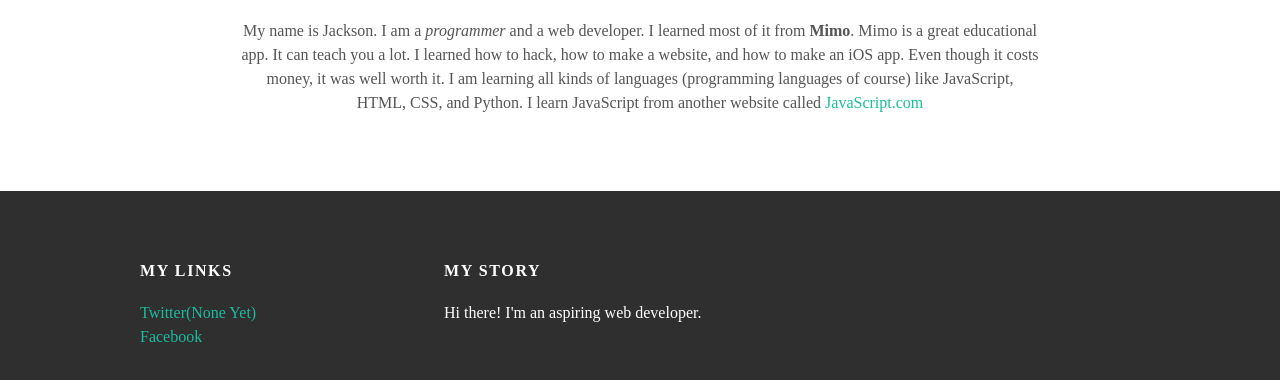
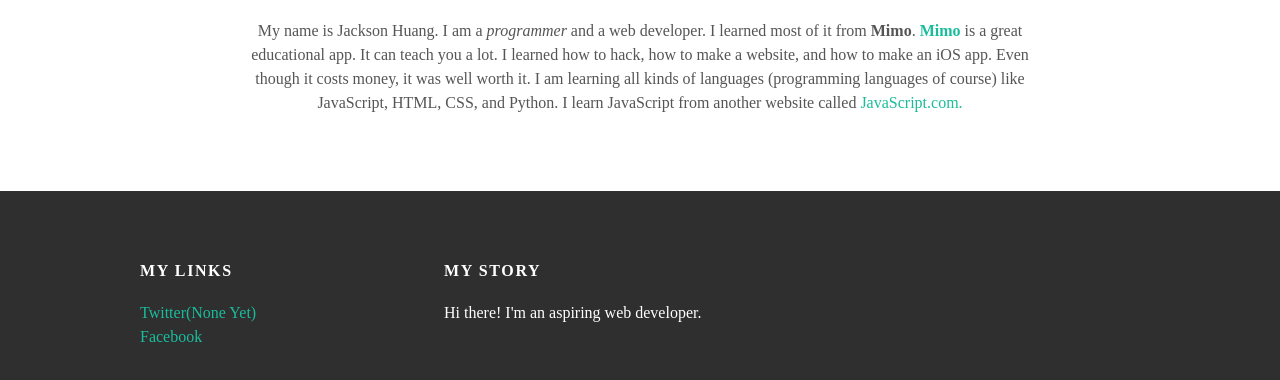
Before and after one commit to JacksonHuang366440/JacksonHuang366440.github.io, a plain HTML site: page about.html in a window 1280 px wide. Shown: the part 500-880 px from the top of the page. Drawn offline with Linux system fonts and the light colour scheme.

Commit message:
Update about.html

```diff
--- a/about.html
+++ b/about.html
@@ -25,13 +25,13 @@
       </div>
       <h1 class="about-title">About Me</h1>
       <div class="about-content">
-        <p>My name is Jackson. I am a <em>programmer</em> and a web developer. I learned
-          most of it from <strong>Mimo</strong>. Mimo is a great educational app. It can teach you
+        <p>My name is Jackson Huang. I am a <em>programmer</em> and a web developer. I learned
+         most of it from <strong>Mimo</strong>. <a href="www.getmimo.com"><strong>Mimo</strong></a> is a great educational app. It can teach you
           a lot. I learned how to hack, how to make a website, and how to make an
           iOS app. Even though it costs money, it was well worth it. I am learning
           all kinds of languages (programming languages of course) like JavaScript,
           HTML, CSS, and Python. I learn JavaScript from another website called
-          <a href="https://www.javascript.com">JavaScript.com</a>
+          <a href="https://www.javascript.com">JavaScript.com.</a>
       </div>
     </div>
    </div>
```
